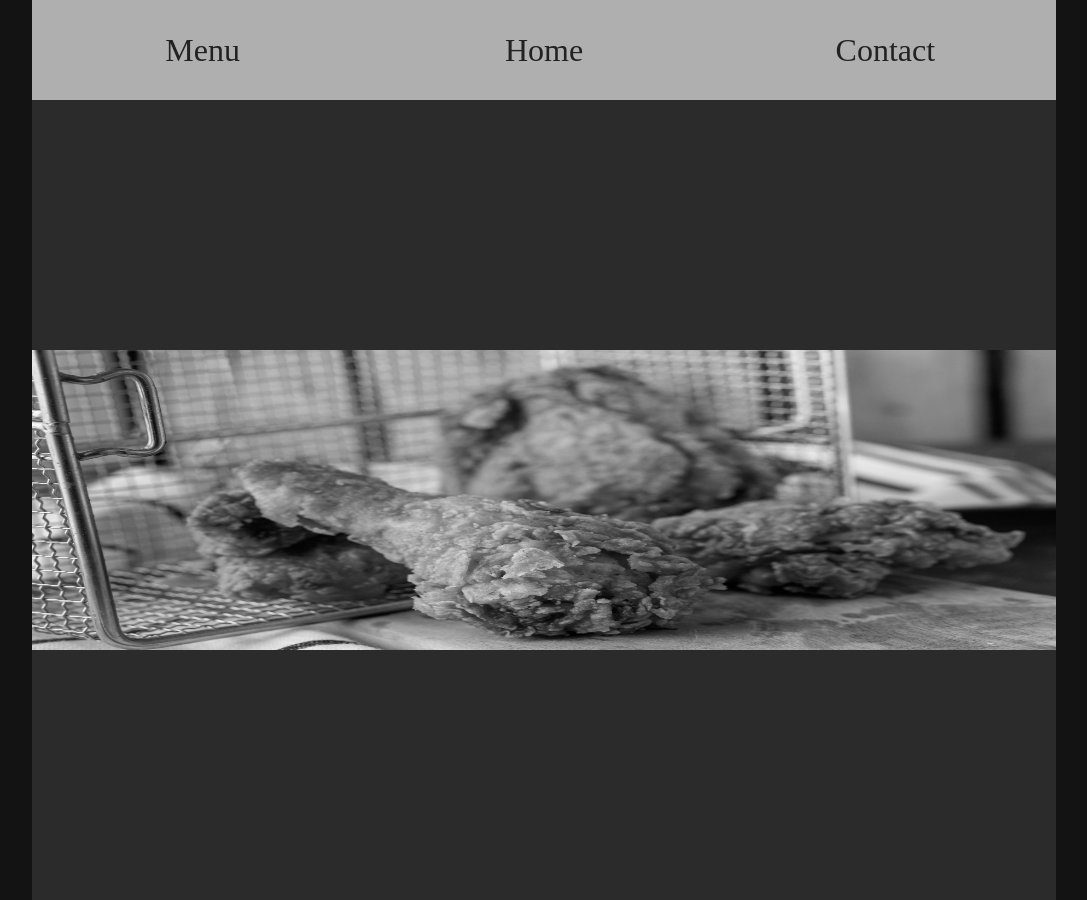
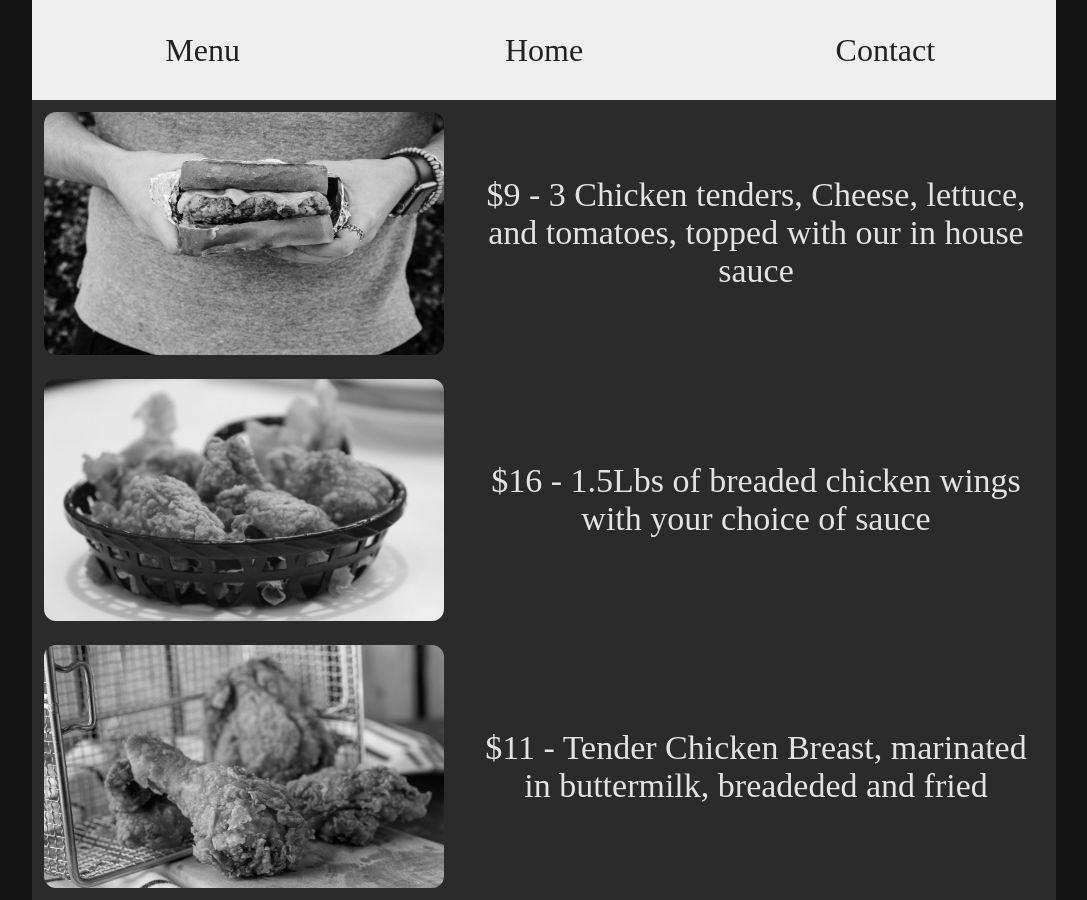
Before and after one commit to EmanAziz87/Restaurant-Page, a website built with webpack: page dist/index.html in a window 1280 px wide. Both pictures are taken after a click on the element "Menu". Shown: the whole page, without its empty margins (96-1183 px from the left). Built offline with nearby package versions, Linux system fonts and the light colour scheme.

Commit message:
finished menu page

```diff
--- a/src/components/menuPage/menuPage.css
+++ b/src/components/menuPage/menuPage.css
@@ -1,10 +1,25 @@
-.fried-chicken-image {
+.menu-item-container {
+    padding: 12px;
     width: 100%;
-    height: 300px;
+    height: calc(100%/3);
+    display: flex;
+    font-size: 34px;
+    gap: 24px;
+    text-align: center;
+}
+
+.menu-item-description {
+    margin: auto;
+}
+
+.menu-item-image {
+    min-width: 40%;
+    height: 100%;
     filter: grayscale(100%);
     transition: all 0.3s ease-out;
+    border-radius: 12px;
 }
 
-.fried-chicken-image:hover {
+.menu-item-image:hover {
     filter: grayscale(0%);
 }
--- a/src/components/menuPage/menuPage.js
+++ b/src/components/menuPage/menuPage.js
@@ -1,14 +1,56 @@
 import './menuPage.css';
-import friedChickenImageOne from './fried-chicken-one.jpg';
+import friedChickenImage from './fried-chicken-one.jpg';
+import wingsImage from './wings.jpg';
+import chickenSandwichImage from './chicken-sandwich.jpg';
 
+const friedChickenImageContainer = document.createElement('div');
+const wingsImageContainer = document.createElement('div');
+const chickenSandwichImageContainer = document.createElement('div');
+const friedChickenImg = document.createElement('img');
+const wingsImg = document.createElement('img');
+const chickenSandwichImg = document.createElement('img');
 
-const friedChickenFirstImage = document.createElement('img');
+const friedChickenDescription = document.createElement('p');
+const wingsDescription = document.createElement('p');
+const chickenSandwichDescription = document.createElement('p');
 
 function menuPage() {
     const contentContainer = document.querySelector('.content-container');
-    friedChickenFirstImage.src = friedChickenImageOne;
-    friedChickenFirstImage.classList.add('fried-chicken-image');
-    contentContainer.appendChild(friedChickenFirstImage);
+
+    friedChickenImg.src = friedChickenImage;
+    wingsImg.src = wingsImage;
+    chickenSandwichImg.src = chickenSandwichImage;
+
+    friedChickenImageContainer.classList.add('menu-item-container');
+    wingsImageContainer.classList.add('menu-item-container');
+    chickenSandwichImageContainer.classList.add('menu-item-container');
+
+    friedChickenImg.classList.add('menu-item-image');
+    wingsImg.classList.add('menu-item-image');
+    chickenSandwichImg.classList.add('menu-item-image');
+
+    friedChickenDescription.classList.add('menu-item-description');
+    wingsDescription.classList.add('menu-item-description');
+    chickenSandwichDescription.classList.add('menu-item-description');
+
+    friedChickenDescription.textContent = '$11 - Tender Chicken Breast, marinated in buttermilk, breadeded and fried';
+    wingsDescription.textContent = '$16 - 1.5Lbs of breaded chicken wings with your choice of sauce';
+    chickenSandwichDescription.textContent = '$9 - 3 Chicken tenders, Cheese, lettuce, and tomatoes, topped with our in house sauce';
+
+
+    contentContainer.appendChild(friedChickenImageContainer);
+    contentContainer.appendChild(wingsImageContainer);
+    contentContainer.appendChild(chickenSandwichImageContainer);
+
+    friedChickenImageContainer.appendChild(friedChickenImg);
+    wingsImageContainer.appendChild(wingsImg);
+    chickenSandwichImageContainer.appendChild(chickenSandwichImg);
+
+    friedChickenImageContainer.appendChild(friedChickenDescription);
+    wingsImageContainer.appendChild(wingsDescription);
+    chickenSandwichImageContainer.appendChild(chickenSandwichDescription);
+
+
 }
 
 export { menuPage }
--- a/src/components/navBar/navBar.css
+++ b/src/components/navBar/navBar.css
@@ -11,13 +11,13 @@
     justify-content: center;
     align-items: center;
     color: rgb(34, 34, 34);
-    background-color: rgb(175, 175, 175);
+    background-color: rgb(238, 238, 238);
     font-size: 2rem;
     font-weight: 500;
     transition: all .2s ease-out;
 }
 
 .nav-button:hover {
-    background-color: white;
+    background-color: rgb(255, 130, 46);
     color: black;
 }
```
Also changed, not shown: src/components/contactPage/contactPage.css (added), src/components/contactPage/contactPage.js (added), src/components/menuPage/chicken-sandwich.jpg (added), src/components/menuPage/wings.jpg (added).
